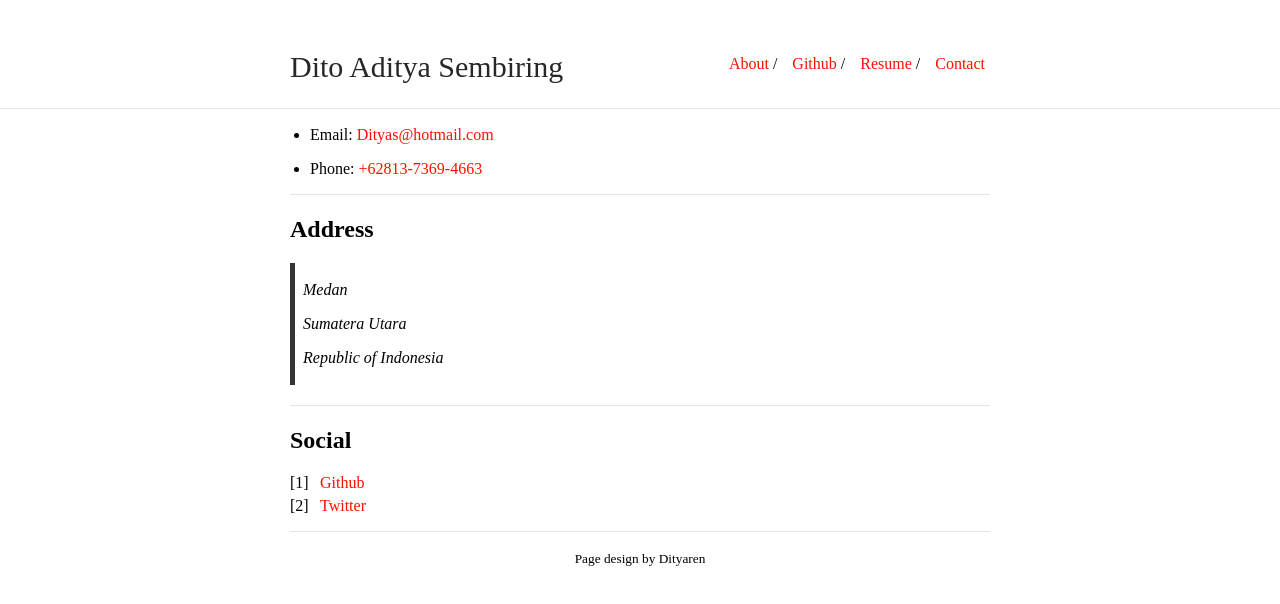
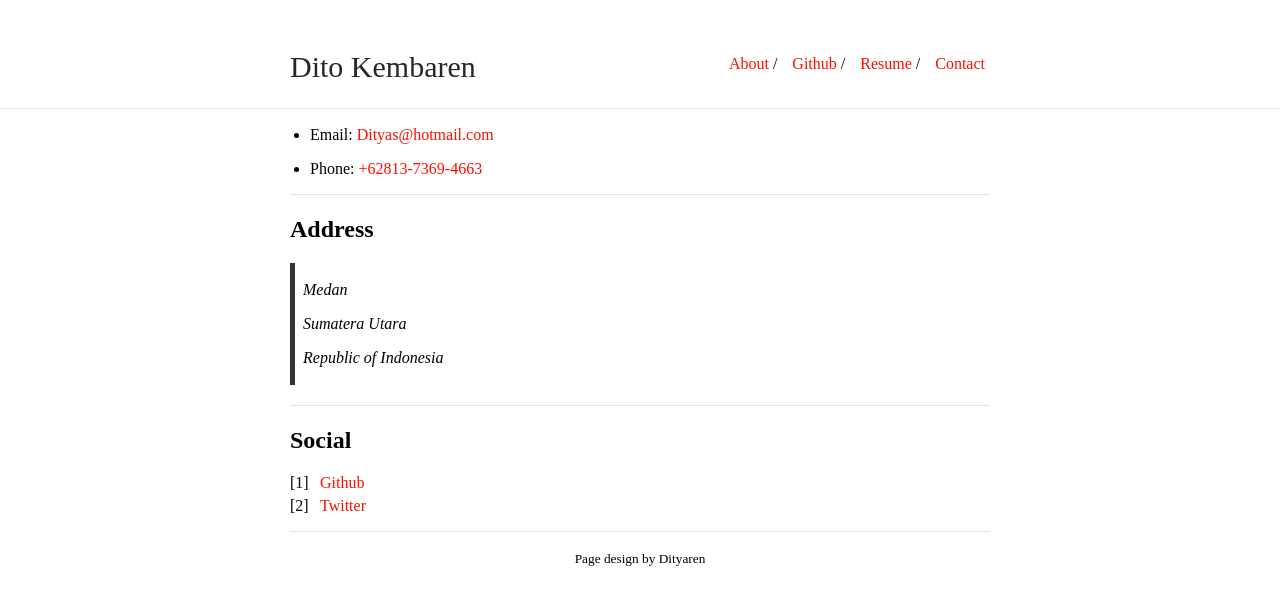
Before and after one commit to Dityaren/Portfolio, a plain HTML site: page contact.html in a window 1280 px wide. Drawn offline with Linux system fonts and the light colour scheme; a web font is replaced by a local one.

Commit message:
minor changes

```diff
--- a/contact.html
+++ b/contact.html
@@ -23,7 +23,7 @@
    <body>
       <div class="wrapper">
          <div class="navbar container">
-            <a id="author-name" class="alignable pull-left" href="https://dityaren.codes">Dito Aditya Sembiring</a>
+            <a id="author-name" class="alignable pull-left" href="https://dityaren.codes">Dito Kembaren</a>
             <ul id="navlist" class="alignable pull-right navbar-ul">
                <li class="alignable pull-left nav-list"><a href="index.html">About</a>
                   /
```
Also changed, not shown: index.html (+1 -1 lines).
